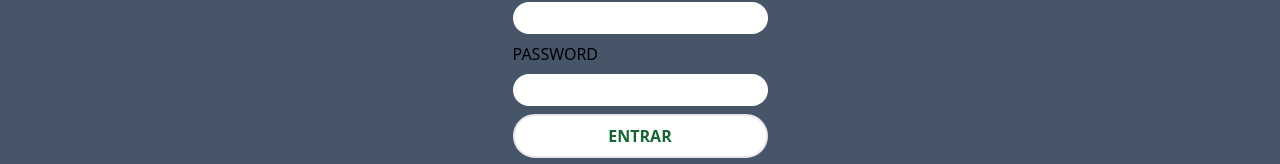
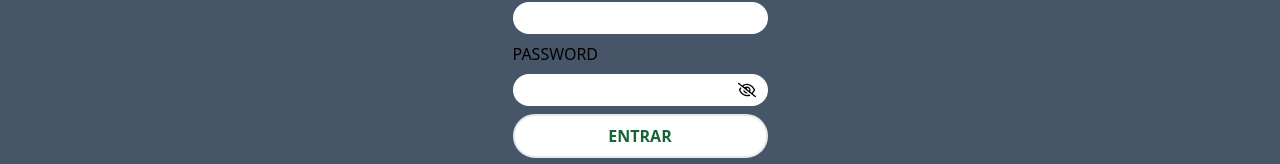
Before and after one commit to MateSD-com-ar/Saas_Virgen_de_Lourdes, a React (Create React App) app: page /login in a window 1280 px wide. Shown: the part 154-318 px from the top of the page. Built offline with nearby package versions, Linux system fonts and the light colour scheme.

Commit message:
add(password):hidde or see the pass

```diff
--- a/src/auth/Login.jsx
+++ b/src/auth/Login.jsx
@@ -3,6 +3,7 @@ import React, { useState, useCallback } from 'react';
 import { useDispatch } from 'react-redux';
 import { login } from '../redux/slices/authSlice';
 import { authLogin } from '../axios/auth';
+import { FaRegEye, FaRegEyeSlash } from "react-icons/fa6";
 
 const Login = () => {
   const dispatch = useDispatch();
@@ -10,6 +11,7 @@ const Login = () => {
   const [password, setPassword] = useState('');
   const [error, setError] = useState('');
   const [loading, setLoading] = useState(false);
+  const [showPassword, setShowPassword] = useState(false);
 
   const handleUsernameChange = (e) => setUsername(e.target.value);
   const handlePasswordChange = (e) => setPassword(e.target.value);
@@ -26,7 +28,7 @@ const Login = () => {
       const { accessToken, user } = response;
 
       if (accessToken) {
-        dispatch(login({ token: accessToken, user }));// Adjust payload structure
+        dispatch(login({ token: accessToken, user })); // Adjust payload structure
         window.location.href = '/cart';
       } else {
         throw new Error('No token received');
@@ -38,6 +40,10 @@ const Login = () => {
       setLoading(false);
     }
   }, [username, password, dispatch]);
+
+  const handleShowPassword = () => {
+    setShowPassword(!showPassword);
+  };
 
   return (
     <div className='flex flex-col items-center bg-slate-600 w-full h-screen gap-7'>
@@ -55,21 +61,29 @@ const Login = () => {
           aria-label="Username"
         />
         <label htmlFor="password">Password</label>
+        <div className="relative">
           <input
-          type="password"
+            type={showPassword ? "text" : "password"}
             id="password"
-          className={`${error ? 'border-red-500 border-2 rounded-2xl px-3' : 'px-3 py-1 rounded-full'}`}
+            className={`${error ? 'border-red-500 border-2 rounded-2xl px-3' : 'px-3 py-1 rounded-full'} w-full`}
             onChange={handlePasswordChange}
             value={password}
             aria-required="true"
             aria-label="Password"
           />
+          <span
+            className="absolute inset-y-0 right-3 flex items-center cursor-pointer"
+            onClick={handleShowPassword}
+          >
+            {showPassword ? <FaRegEye className="text-lg text-black" /> : <FaRegEyeSlash className="text-lg text-black" />}
+          </span>
+        </div>
         <button
           className='px-4 py-2 rounded-full bg-white text-green-800 font-semibold border-2 border-solid hover:bg-slate-500'
           type='submit'
           disabled={loading}
         >
-          {loading ? 'Logging in...' : 'ENTRAR'}
+          {loading ? 'Ingresando...' : 'ENTRAR'}
         </button>
       </form>
     </div>
--- a/src/routes/routes.jsx
+++ b/src/routes/routes.jsx
@@ -1,5 +1,4 @@
 import { BrowserRouter, Routes, Route } from "react-router-dom";
-import Products from "../pages/Products";
 import Ventas from "../pages/Ventas";
 import NavBar from "../components/NavBar";
 import Login from "../auth/Login";
@@ -23,8 +22,7 @@ const Routers = () => {
       <Routes>
 
         <Route element={<ProtectedRoutes />}> {/* Rutas protegidas */}
-        <Route path="/" element={<Products />} />
-        <Route path="/productos" element={<Products />} />
+        <Route path="/" element={<Ventas />} />
         <Route path="/gastos" element={<Gastos />} />
         <Route path="/gastos/create" element={<GastosForm />} />
         <Route path="/gastos/edit/:id" element={<GastosForm />} />
```
Lines whose indentation alone changed are shown as unchanged.
